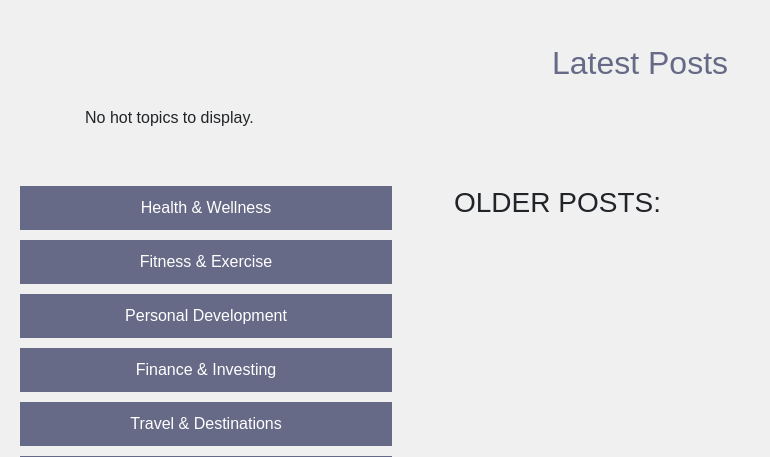
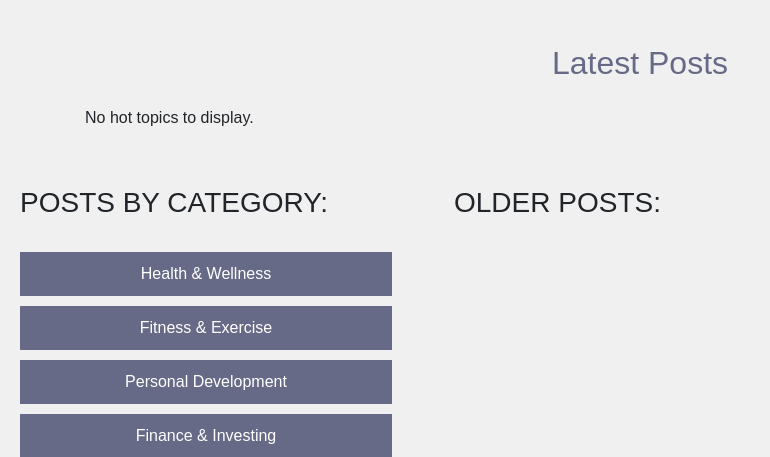
Before and after one commit to adityaT39/COSC_360_Project, a PHP site: page /dashboard.php in a window 1280 px wide. Shown: the part 478-935 px from the top of the page, without its empty margins (0-770 px from the left). Run offline with PHP 8.4, Linux system fonts and the light colour scheme; the visitor is signed in with stand-in values (Sample User, id 1); data that the repository does not hold is empty.

Commit message:
Corrected the index and dashboard page
Corrected the functionality in both pages

```diff
--- a/dashboard.php
+++ b/dashboard.php
@@ -64,6 +64,8 @@
 
             <div class="older-posts-section">
                 <div class="categories-area">
+                    <h3>POSTS BY CATEGORY: </h3>
+                    <br>
                     <button>Health & Wellness</button>
                     <button>Fitness & Exercise</button>
                     <button>Personal Development</button>
@@ -78,6 +80,7 @@
 
                 <div class="older-posts-area">
                     <h3>OLDER POSTS:</h3>
+                    <br>
                     <?php
                         $older_posts_query = "SELECT * FROM posts WHERE id ORDER BY created_at DESC";
                         $older_posts_stmt = $conn->prepare($older_posts_query);
--- a/index.php
+++ b/index.php
@@ -58,7 +58,8 @@
 
             <div class="older-posts-section">
                 <div class="categories-area">
-                    <h2>Posts By Category:</h2>
+                    <h3>POSTS BY CATEGORY:</h3>
+                    <br>
                     <button>Health & Wellness</button>
                     <button>Fitness & Exercise</button>
                     <button>Personal Development</button>
@@ -73,8 +74,9 @@
 
                 <div class="older-posts-area">
                     <h3>OLDER POSTS:</h3>
+                    <br>
                     <?php
-                        $older_posts_query = "SELECT * FROM posts WHERE id ORDER BY created_at DESC";
+                        $older_posts_query = "SELECT * FROM posts WHERE id ORDER BY created_at DESC ";
                         $older_posts_stmt = $conn->prepare($older_posts_query);
                         $older_posts_stmt->execute();
                         $older_posts_result = $older_posts_stmt->get_result();
```
